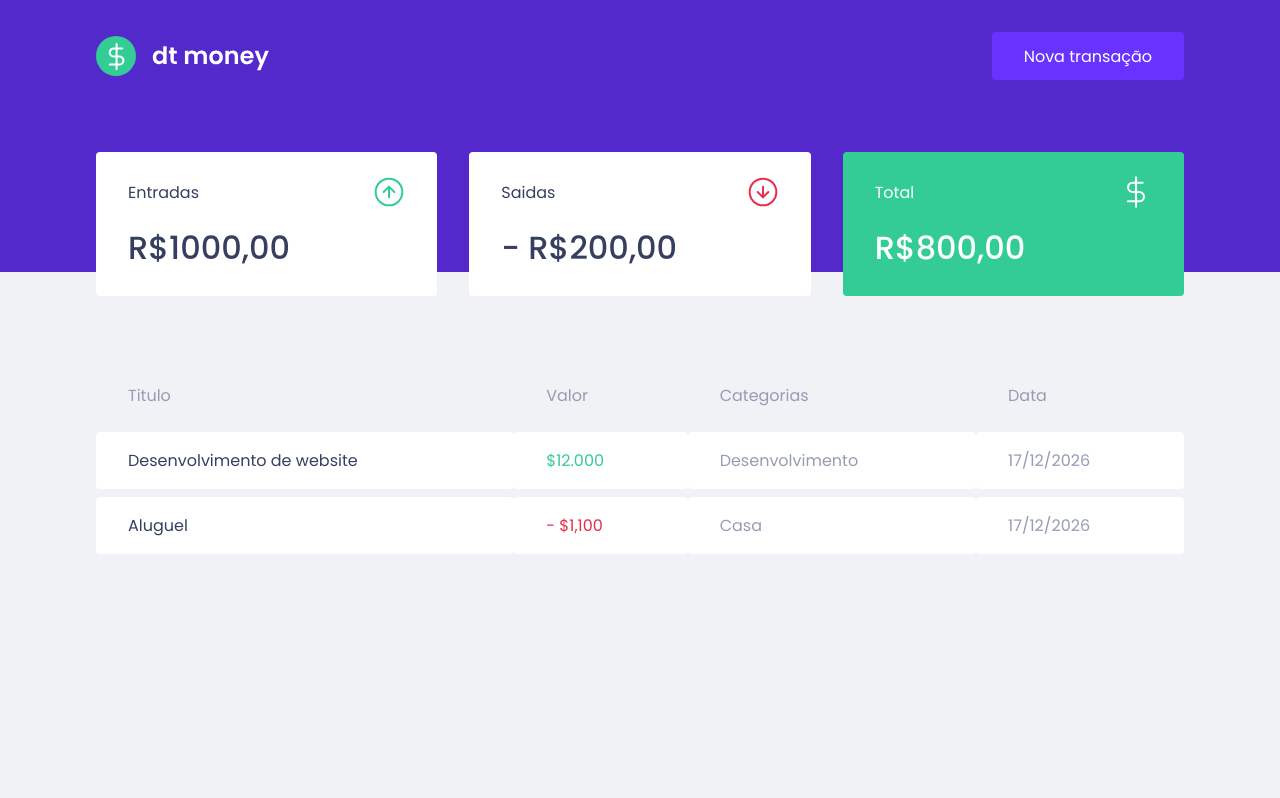
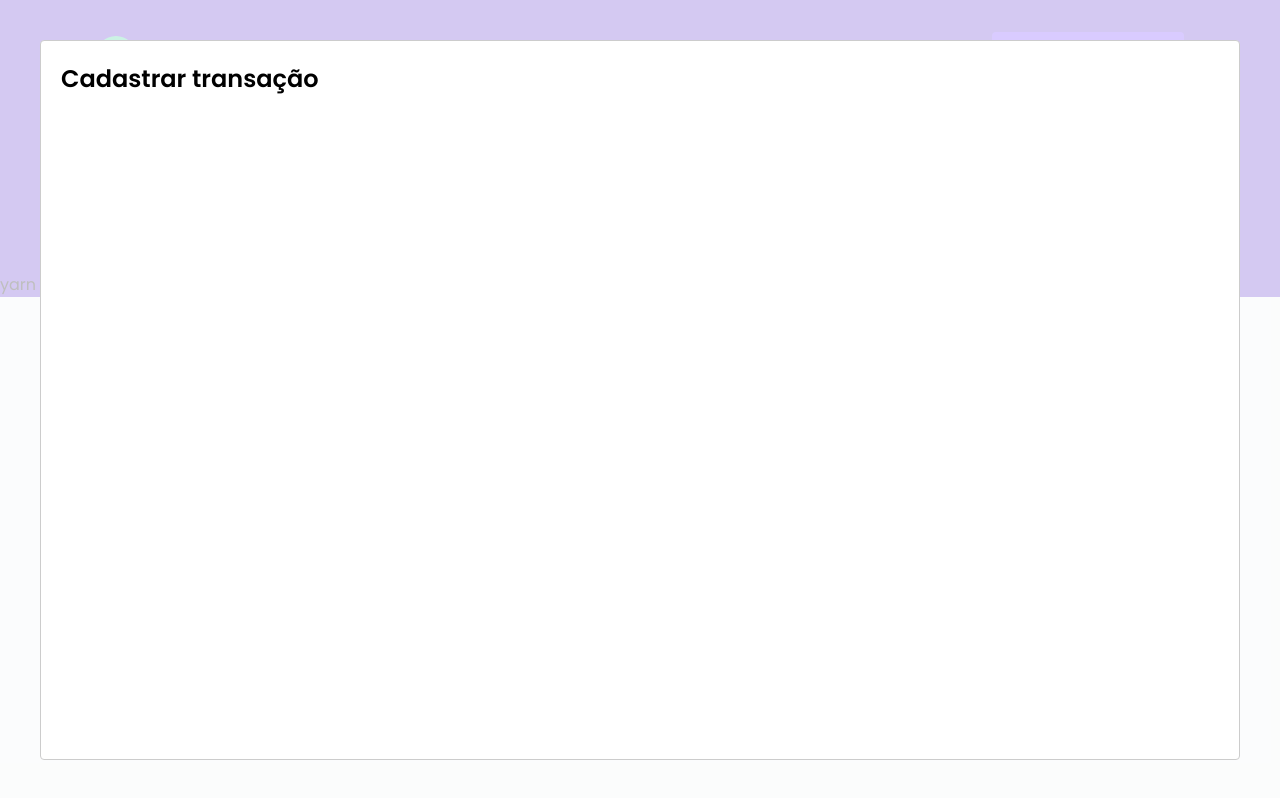
Before and after one commit to CaioSousaa/dtmoney, a React (Create React App) app: page / in a window 1280 px wide. Both pictures are taken after a click on the button "Nova transação". Built offline with nearby package versions, Linux system fonts and the light colour scheme; no server answers; what miragejs would draw is missing.

Commit message:
chore: fixed bug with react-modal versions

```diff
--- a/src/components/Header/index.tsx
+++ b/src/components/Header/index.tsx
@@ -1,13 +1,36 @@
+import { Container, Content } from "./styles";
+import { useState } from "react";
 import logoImg from "../../assets/logo.svg";
-import { Container, Content } from "./styles";
+import Modal from "react-modal";
 
 export function Header() {
+  const [isNewTransactionModalOpen, setIsNewTransactionModalOpen] =
+    useState(false);
+
+  function handleOpenNewTransactionModal() {
+    setIsNewTransactionModalOpen(true);
+  }
+
+  function handleCloseNewTransactionModal() {
+    setIsNewTransactionModalOpen(false);
+  }
+
   return (
     <Container>
       <Content>
         <img src={logoImg} alt="dt money" />
-        <button type="button">Nova transação</button>
+        <button type="button" onClick={handleOpenNewTransactionModal}>
+          Nova transação
+        </button>
+
+        <Modal
+          isOpen={isNewTransactionModalOpen}
+          onRequestClose={handleCloseNewTransactionModal}
+        >
+          <h2>Cadastrar transação</h2>
+        </Modal>
       </Content>
+      yarn add @types/react@18.0.22
     </Container>
   );
 }
```
Also changed, not shown: package.json (+5 -4 lines), tsconfig.json (+2 -8 lines), 1 other file (tests, documents, lock files or other folders).
